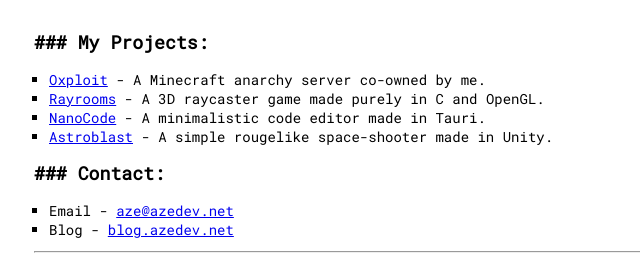
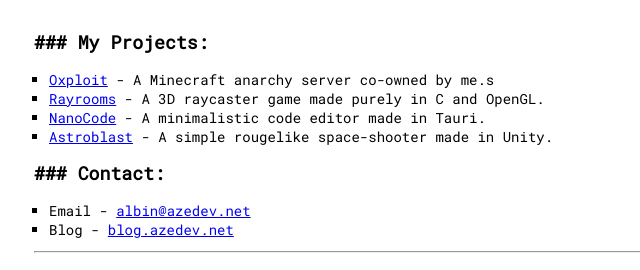
Before and after one commit to azedeveloper/azedev, a plain HTML site: page index.html in a window 1280 px wide. Shown: the part 355-625 px from the top of the page, 228-868 px from the left. Drawn offline with Linux system fonts and the light colour scheme.

Commit message:
email updated

```diff
--- a/index.html
+++ b/index.html
@@ -31,14 +31,14 @@
     <br>
     <h2>My Projects:</h2>
     <ul>
-        <li><a href="https://oxploit.azedev.net/">Oxploit</a> - A Minecraft anarchy server co-owned by me.</li>
+        <li><a href="https://oxploit.azedev.net/">Oxploit</a> - A Minecraft anarchy server co-owned by me.s</li>
         <li><a href="https://azedev.net">Rayrooms</a> - A 3D raycaster game made purely in C and OpenGL.</li>
         <li><a href="https://github.com/azedeveloper/NanoCode">NanoCode</a> - A minimalistic code editor made in Tauri.</li>
         <li><a href="https://azedev.itch.io/astroblast">Astroblast</a> - A simple rougelike space-shooter made in Unity.</li>
     </ul>
     <h2>Contact:</h2>
     <ul>
-      <li>Email - <a href="mailto:aze@azedev.net">aze@azedev.net</a></li>
+      <li>Email - <a href="mailto:albin@azedev.net">albin@azedev.net</a></li>
       <li>Blog - <a href="https://blog.azedev.net"></ahref>blog.azedev.net</a></li>
     </ul>
     <hr>
```
